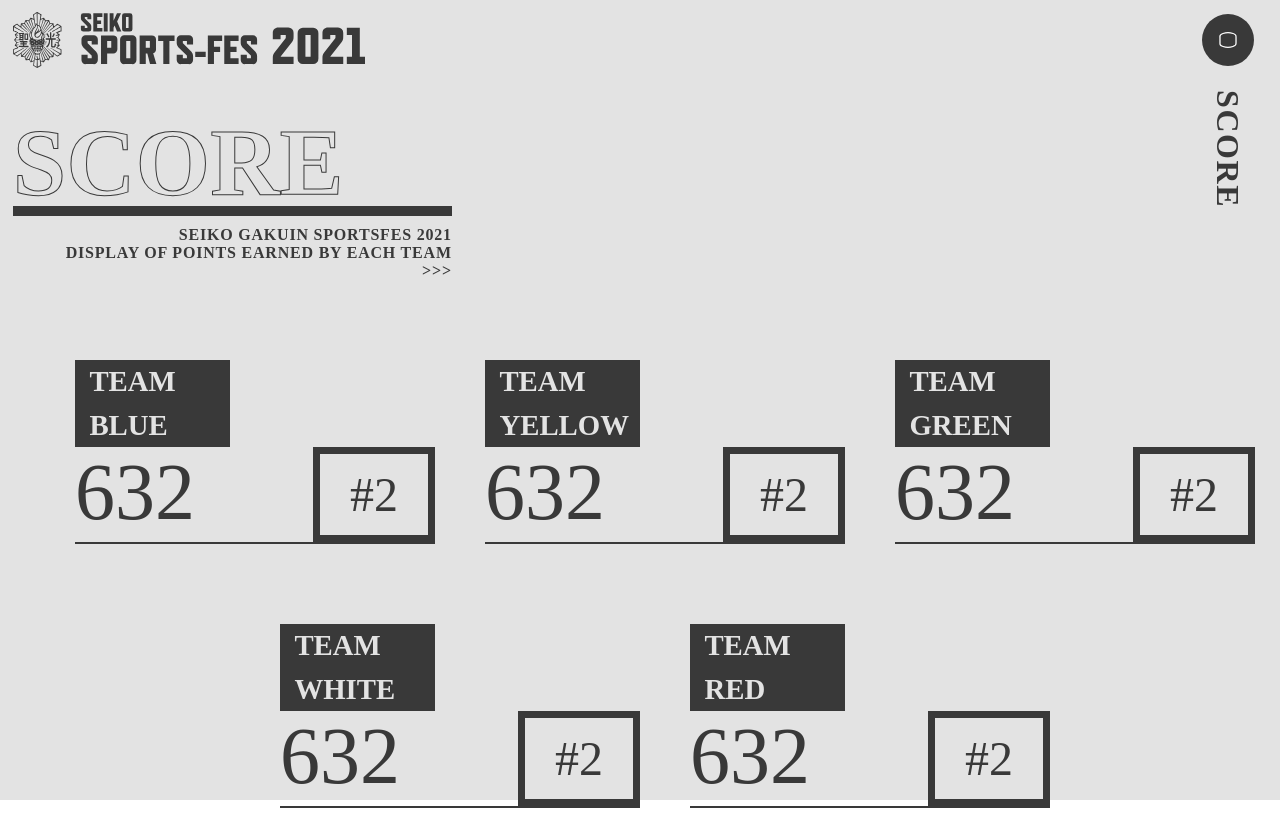
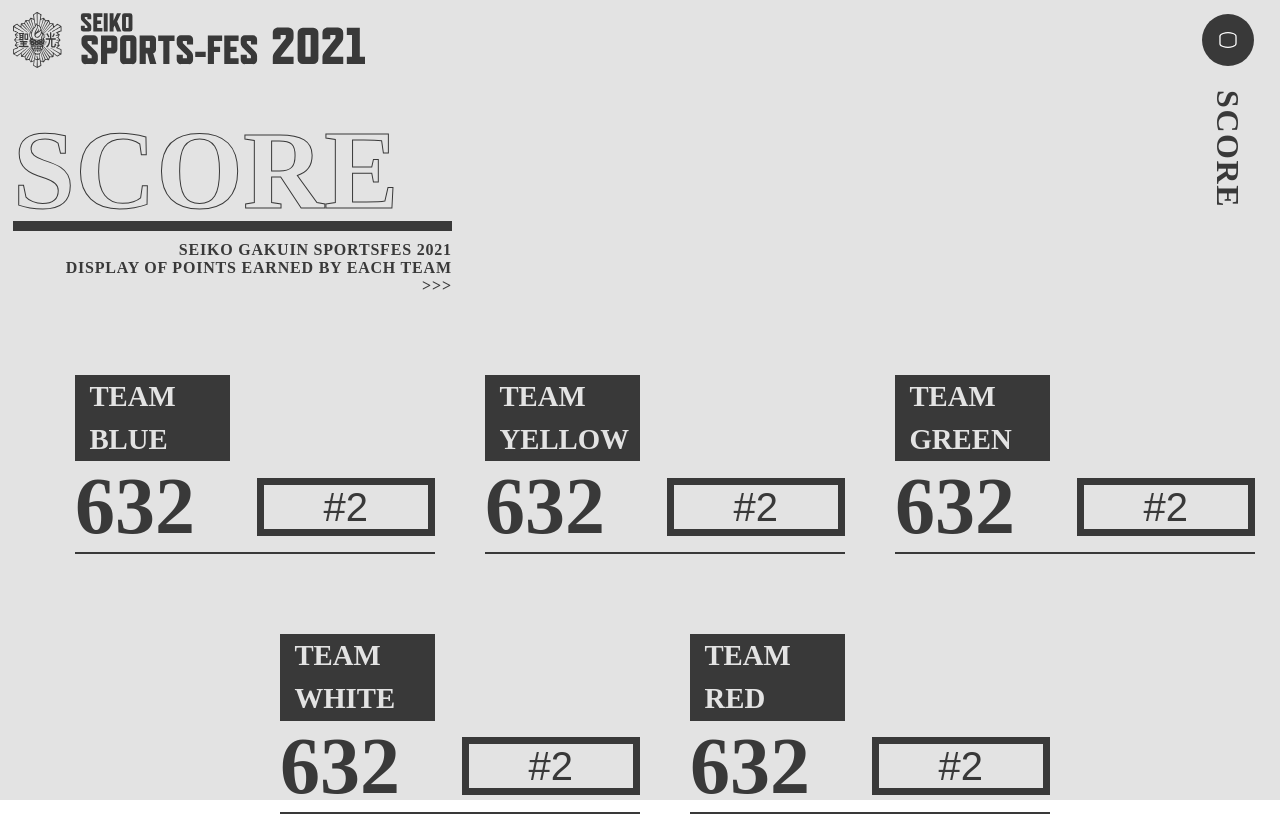
Before and after one commit to SeikoStudentCouncil/sportsday-36th-score-board, a Nuxt app: page / in a window 1280 px wide. Built offline with nearby package versions, Linux system fonts and the light colour scheme.

Commit message:
[update] scoreboard

```diff
--- a/assets/sass/app.scss
+++ b/assets/sass/app.scss
@@ -54,9 +54,9 @@
           width: 100%;
           border-bottom: solid $main-black-color 10px;
           margin-top: 5vh;
-          font-size: 6em;
+          font-size: 7em;
           font-weight: 900;
-          color: $main-background-color;
+          color: transparent;
           -webkit-text-stroke-width: 1px;
           -webkit-text-stroke-color: $main-black-color;
           line-height: 0.9em;
@@ -118,23 +118,34 @@
           background: $main-black-color;
         }
 
+        .score-board-body {
+          display: flex;
+          align-items: center;
+
           .score-board-score {
-          display: inline-block;
             font-size: 5em;
             vertical-align: top;
+            font-weight: 700;
           }
 
+
           .score-board-rank {
-          display: inline-block;
-          line-height: 1.7em;
+            line-height: 1.1em;
             vertical-align: top;
             float: right;
-          width: 30%;
+            width: auto;
+            padding-left: 1.5em;
+            padding-right: 1.5em;
             text-align: center;
-          font-size: 3em;
+            font-size: 2.5em;
             border: solid 7px $main-black-color;
+            margin-left: auto;
+            font-family: futura-pt,sans-serif;
+            font-weight: 500;
+            font-style: normal;
           }
         }
       }
     }
   }
+}
```
Lines whose indentation alone changed are shown as unchanged.
